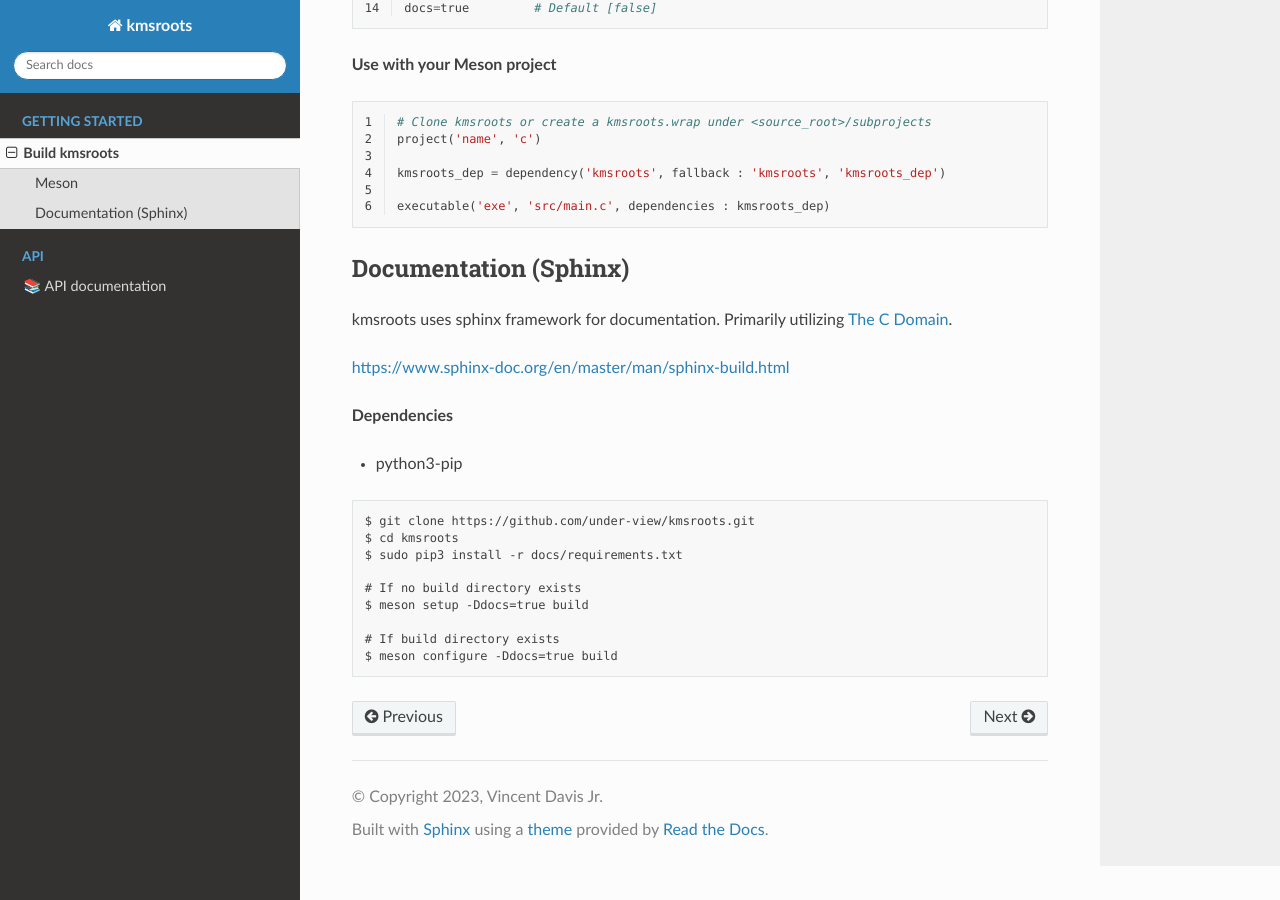
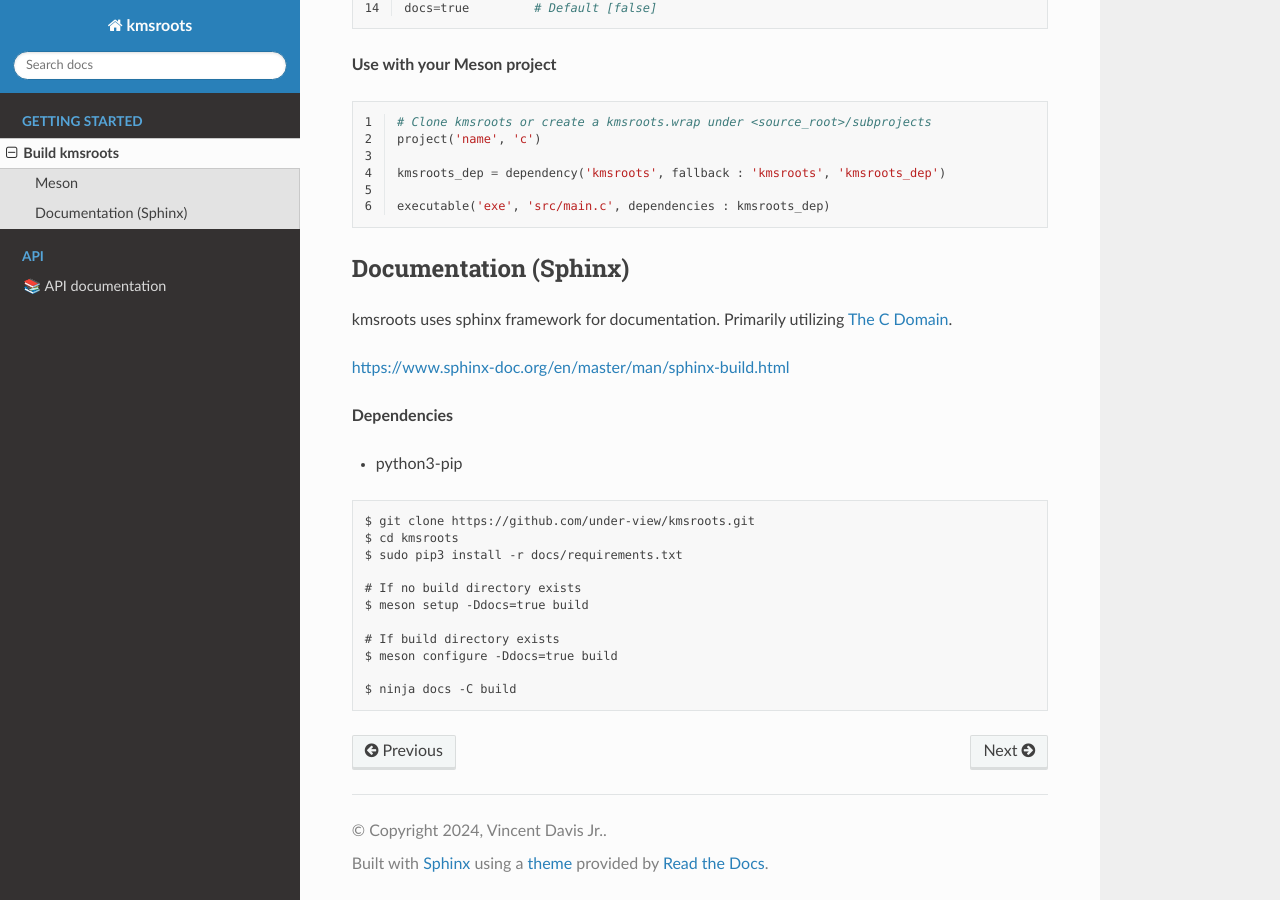
Before and after one commit to under-view/kmsroots, a Sphinx documentation site: the page built from docs/build.rst, in a window 1280 px wide and 900 px high, scrolled down 644 px. Built offline with Sphinx 7.4.7 and the Read the Docs theme 2.0.0, drawn with Linux system fonts in a browser that asks for light colours; formulas are drawn with MathJax 3; some of the changed lines change nothing that is shown.

```diff
--- a/docs/build.rst
+++ b/docs/build.rst
@@ -68,4 +68,6 @@
         # If build directory exists
         $ meson configure -Ddocs=true build
 
+	$ ninja docs -C build
+
 .. _The C Domain: https://www.sphinx-doc.org/en/master/usage/restructuredtext/domains.html#the-c-domain
--- a/docs/conf.py
+++ b/docs/conf.py
@@ -1,39 +1,18 @@
-# -*- coding: utf-8 -*-
-#
 # Configuration file for the Sphinx documentation builder.
 #
-# This file does only contain a selection of the most common options. For a
-# full list see the documentation:
-# http://www.sphinx-doc.org/en/master/config
-
-# -- Path setup --------------------------------------------------------------
-
-# If extensions (or modules to document with autodoc) are in another directory,
-# add these directories to sys.path here. If the directory is relative to the
-# documentation root, use os.path.abspath to make it absolute, like shown here.
-#
-# import os
-# import sys
-# sys.path.insert(0, os.path.abspath('.'))
-
+# For the full list of built-in configuration values, see the documentation:
+# https://www.sphinx-doc.org/en/master/usage/configuration.html
 
 # -- Project information -----------------------------------------------------
+# https://www.sphinx-doc.org/en/master/usage/configuration.html#project-information
 
 project = 'kmsroots'
-copyright = '2023, Vincent Davis Jr'
+copyright = '2024, Vincent Davis Jr.'
 author = 'Vincent Davis Jr.'
-
-# The short X.Y version
-version = ''
-# The full version, including alpha/beta/rc tags
 release = '0.0.1'
 
-
 # -- General configuration ---------------------------------------------------
-
-# If your documentation needs a minimal Sphinx version, state it here.
-#
-# needs_sphinx = '1.0'
+# https://www.sphinx-doc.org/en/master/usage/configuration.html#general-configuration
 
 # https://github.com/readthedocs/sphinx_rtd_theme
 import sphinx_rtd_theme
@@ -85,9 +64,8 @@
 # The name of the Pygments (syntax highlighting) style to use.
 pygments_style = None
 
-
 # -- Options for HTML output -------------------------------------------------
-
+# https://www.sphinx-doc.org/en/master/usage/configuration.html#options-for-html-output
 # The theme to use for HTML and HTML Help pages.  See the documentation for
 # a list of builtin themes.
 # https://www.sphinx-doc.org/en/master/usage/theming.html
@@ -119,85 +97,3 @@
 
 # Output file base name for HTML help builder.
 htmlhelp_basename = 'kmsrootsdoc'
-
-
-# -- Options for LaTeX output ------------------------------------------------
-
-latex_elements = {
-    # The paper size ('letterpaper' or 'a4paper').
-    #
-    # 'papersize': 'letterpaper',
-
-    # The font size ('10pt', '11pt' or '12pt').
-    #
-    # 'pointsize': '10pt',
-
-    # Additional stuff for the LaTeX preamble.
-    #
-    # 'preamble': '',
-
-    # Latex figure (float) alignment
-    #
-    # 'figure_align': 'htbp',
-}
-
-# Grouping the document tree into LaTeX files. List of tuples
-# (source start file, target name, title,
-#  author, documentclass [howto, manual, or own class]).
-latex_documents = [
-    (master_doc, 'kmsroots.tex', 'kmsroots Documentation',
-     'Vincent Davis Jr.', 'manual'),
-]
-
-
-# -- Options for manual page output ------------------------------------------
-
-# One entry per manual page. List of tuples
-# (source start file, name, description, authors, manual section).
-man_pages = [
-    (master_doc, 'kmsroots', 'kmsroots Documentation',
-     [author], 1)
-]
-
-
-# -- Options for Texinfo output ----------------------------------------------
-
-# Grouping the document tree into Texinfo files. List of tuples
-# (source start file, target name, title, author,
-#  dir menu entry, description, category)
-texinfo_documents = [
-    (master_doc, 'kmsroots', 'kmsroots Documentation',
-     author, 'kmsroots', 'One line description of project.',
-     'Miscellaneous'),
-]
-
-
-# -- Options for Epub output -------------------------------------------------
-
-# Bibliographic Dublin Core info.
-epub_title = project
-
-# The unique identifier of the text. This can be a ISBN number
-# or the project homepage.
-#
-# epub_identifier = ''
-
-# A unique identification for the text.
-#
-# epub_uid = ''
-
-# A list of files that should not be packed into the epub file.
-epub_exclude_files = ['search.html']
-
-
-# -- Extension configuration -------------------------------------------------
-
-# -- Options for intersphinx extension ---------------------------------------
-
-# Example configuration for intersphinx: refer to the Python standard library.
-intersphinx_mapping = {'https://docs.python.org/': None}
-
-# -- Options for todo extension ----------------------------------------------
-
-# If true, `todo` and `todoList` produce output, else they produce nothing.
-todo_include_todos = True
```
Also changed, not shown: docs/requirements.txt (+4 -4 lines).
